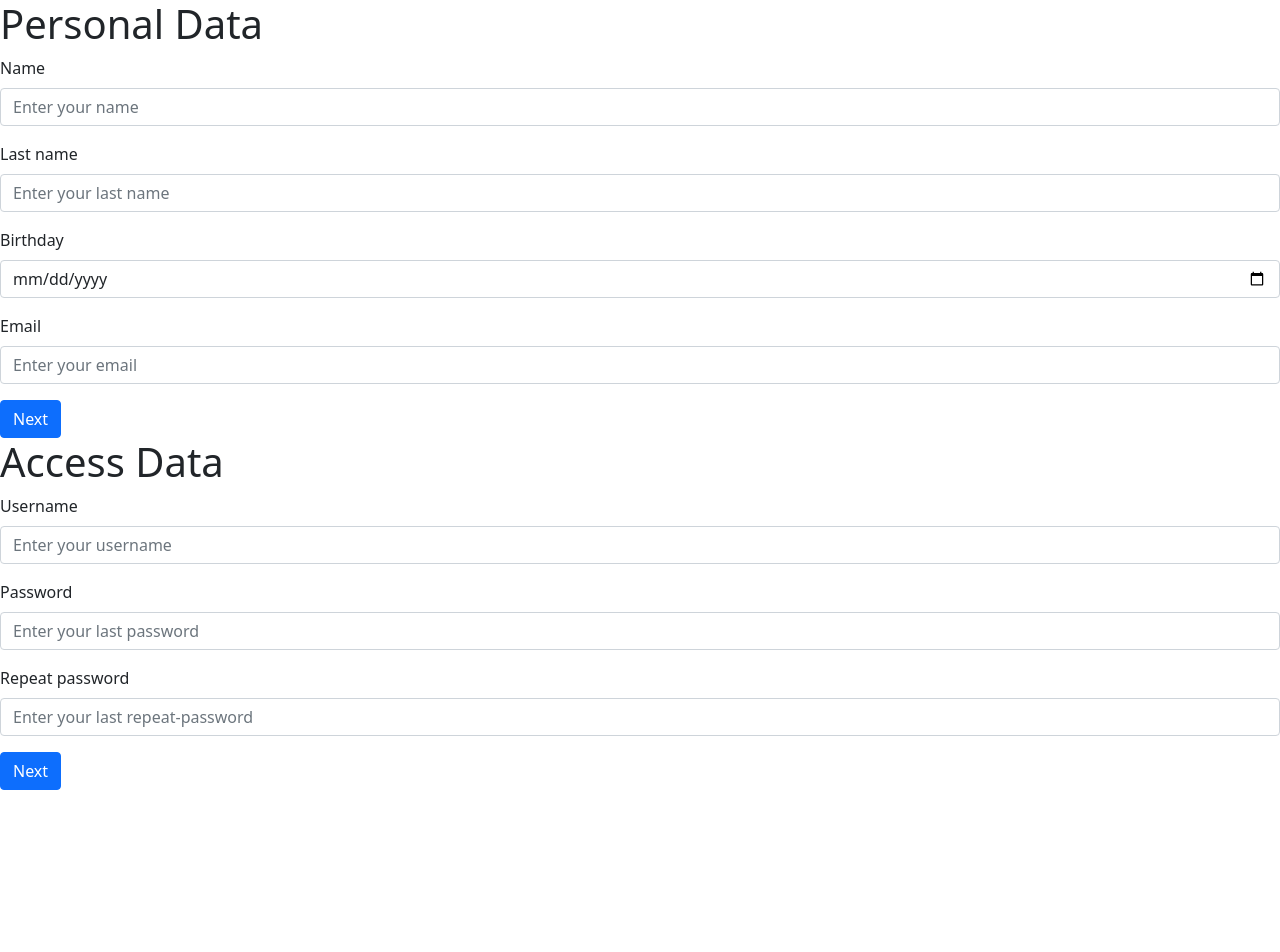
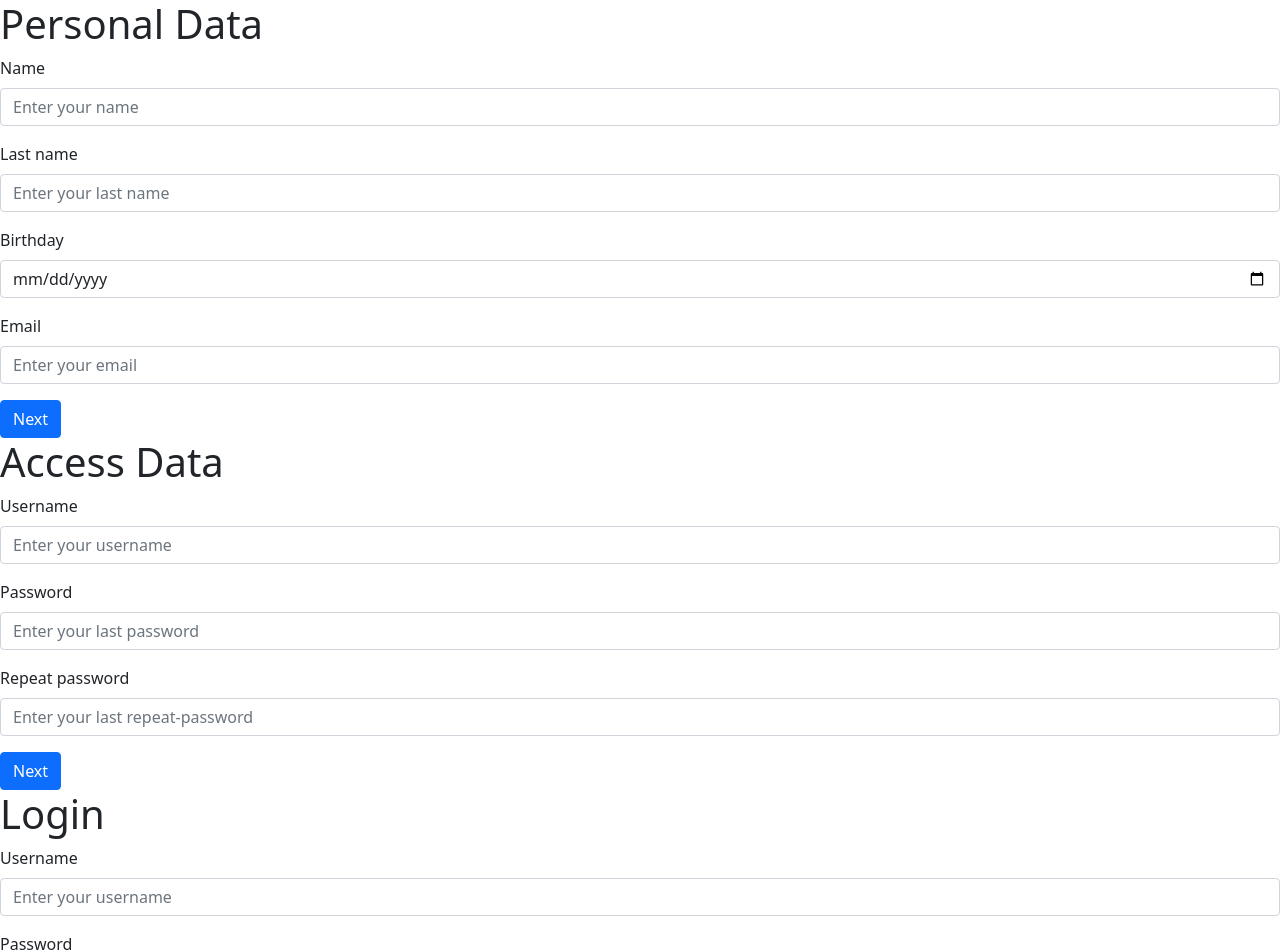
Before and after one commit to jordibonastrem/W04CH04-formulario-jordibonastre, a React (Create React App) app: page / in a window 1280 px wide. Shown: the top 952 px of the page. Before the commit the page ends 800 px from the top, so only its background shows below. Built offline with nearby package versions, Linux system fonts and the light colour scheme.

Commit message:
add login user

```diff
--- a/src/App.js
+++ b/src/App.js
@@ -2,6 +2,7 @@ import "./App.css";
 import "bootstrap/dist/css/bootstrap.min.css";
 import PersonalData from "./components/PersonalData/PersonalData";
 import AccessData from "./components/AccessData/AccessData";
+import LoginUser from "./components/LoginUser/LoginUser";
 
 function App() {
   const testUser = {
@@ -12,6 +13,7 @@ function App() {
     <>
       <PersonalData></PersonalData>
       <AccessData></AccessData>
+      <LoginUser></LoginUser>
     </>
   );
 }
--- a/src/components/LoginUser/LoginUser.js
+++ b/src/components/LoginUser/LoginUser.js
@@ -44,3 +44,5 @@ const LoginUser = () => {
     </form>
   );
 };
+
+export default LoginUser;
```
